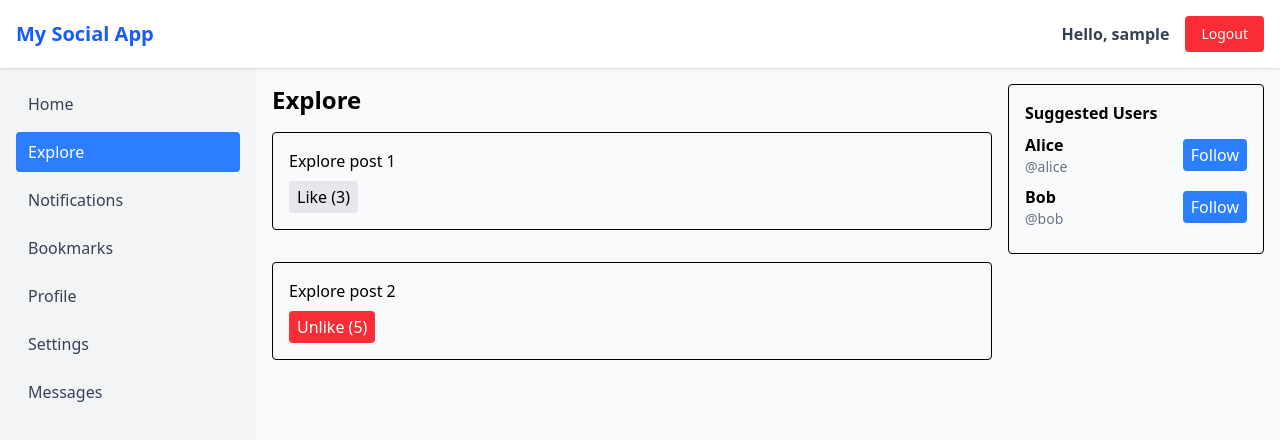
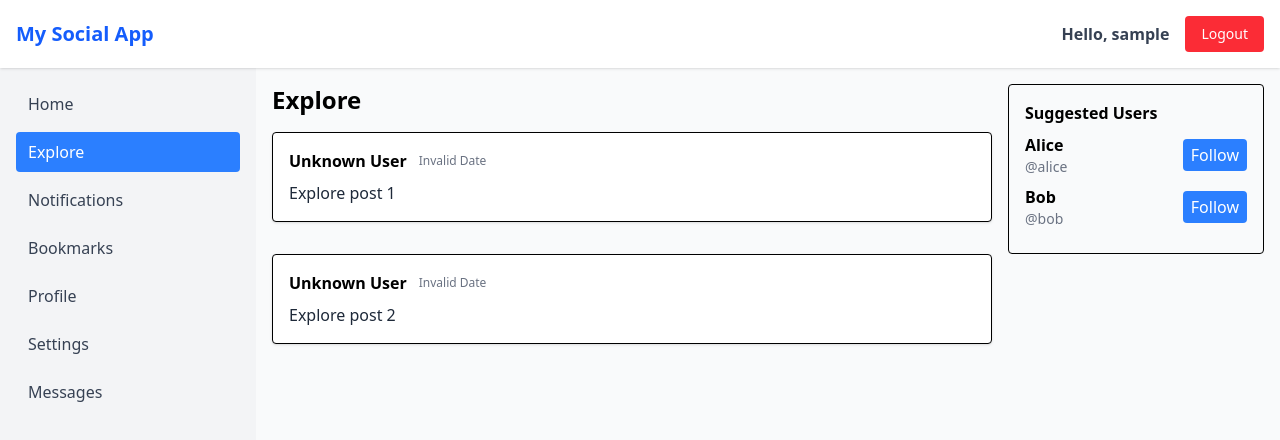
Before and after one commit to elsaferati/Social-Media, a React (Vite) app in the folder social-media/: page /explore in a window 1280 px wide. Shown: the top 440 px of the page. Built offline with nearby package versions, Linux system fonts and the light colour scheme; sample sign-in values are in the browser's storage.

Commit message:
updated post card

```diff
--- a/social-media/src/components/PostCard.jsx
+++ b/social-media/src/components/PostCard.jsx
@@ -1,23 +1,15 @@
-import React, { useState } from "react";
+import React from "react";
 
 const PostCard = ({ post }) => {
-  const [liked, setLiked] = useState(post.isLiked || false);
-  const [likesCount, setLikesCount] = useState(post.likes || 0);
-
-  const toggleLike = () => {
-    setLiked(!liked);
-    setLikesCount(liked ? likesCount - 1 : likesCount + 1);
-  };
-
   return (
-    <div className="post-card p-4 border mb-4 rounded">
-      <p>{post.content}</p>
-      <button
-        onClick={toggleLike}
-        className={`px-2 py-1 rounded mt-2 ${liked ? "bg-red-500 text-white" : "bg-gray-200"}`}
-      >
-        {liked ? "Unlike" : "Like"} ({likesCount})
-      </button>
+    <div className="bg-white p-4 rounded shadow mb-4 border">
+      <div className="flex items-center gap-3 mb-2">
+        <div className="font-bold">{post.username || "Unknown User"}</div>
+        <div className="text-gray-500 text-xs">
+          {new Date(post.createdAt).toLocaleDateString()}
+        </div>
+      </div>
+      <p className="text-gray-800">{post.content}</p>
     </div>
   );
 };
```
